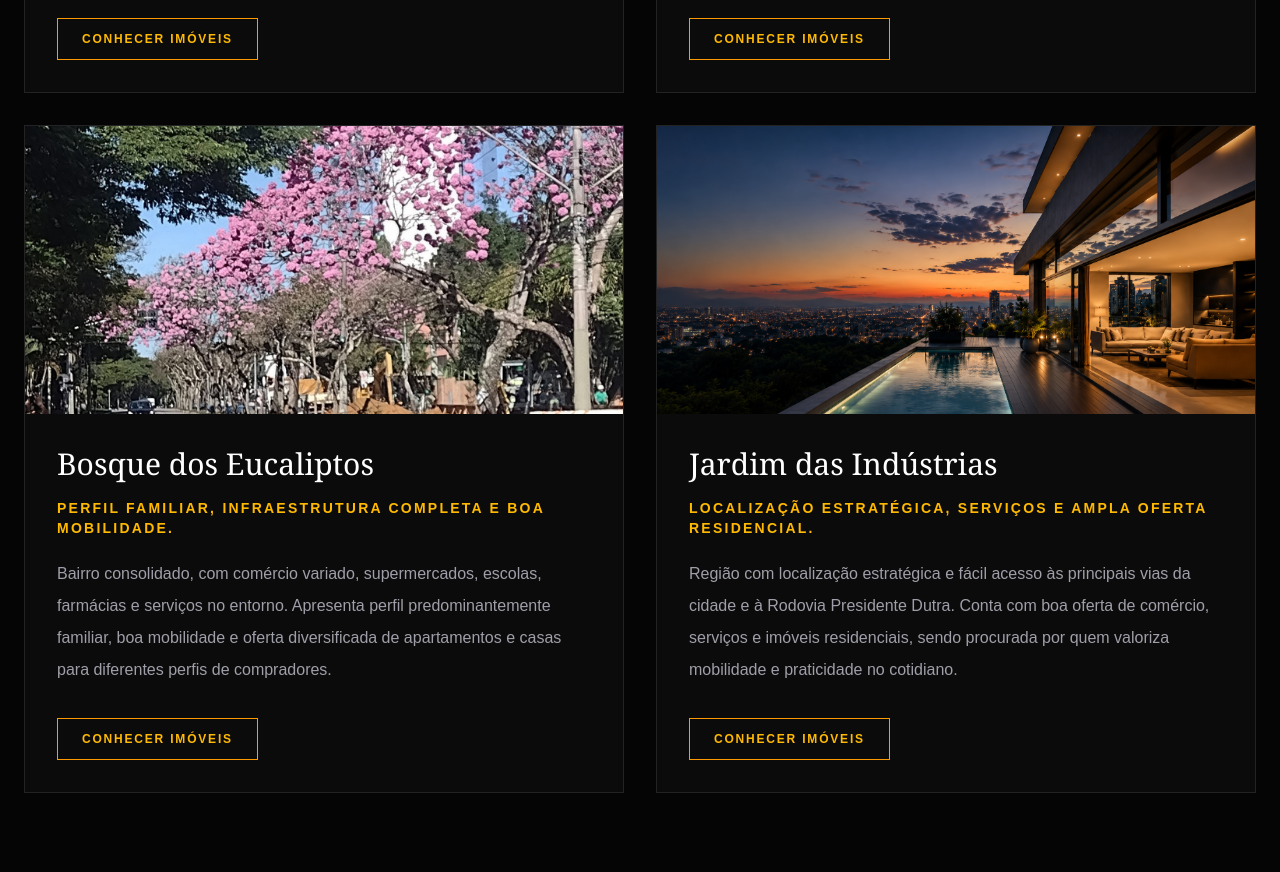
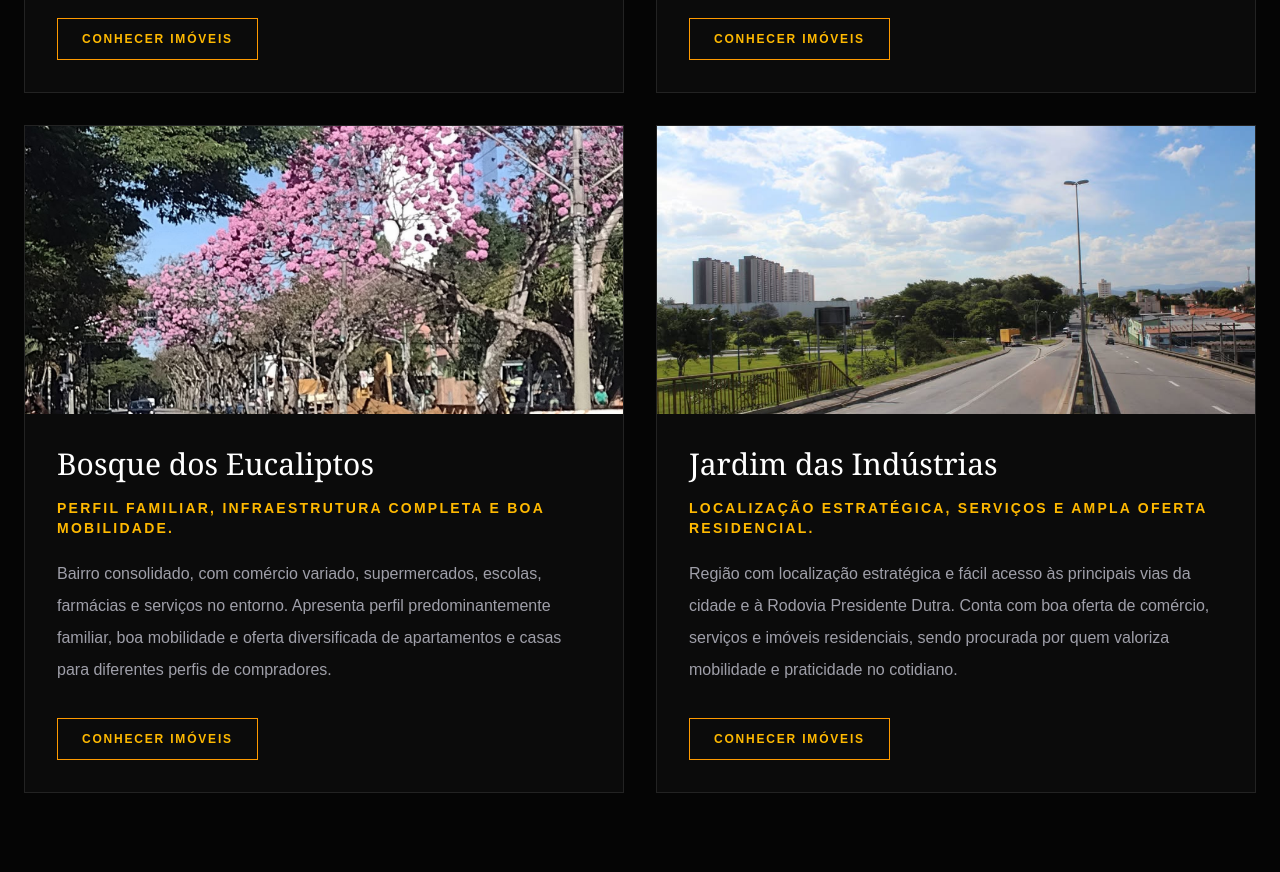
Before and after one commit to altamirbonilhajunior2-prog/bbconsultoriaimobiliaria-premium, a Next.js app: page /bairros in a window 1280 px wide. Shown: the part 3420-4292 px from the top of the page. Built offline with nearby package versions, Linux system fonts and the light colour scheme.

Commit message:
Adiciona imagem do Jardim das Industrias na pagina de bairros

```diff
--- a/app/bairros/page.tsx
+++ b/app/bairros/page.tsx
@@ -88,7 +88,7 @@ const neighborhoods = [
   {
     title: "Jardim das Indústrias",
     slug: "jardim-das-industrias",
-    image: "/hero-clean.png",
+    image: "/bairros/jardim-das-industrias.jpg",
     highlight:
       "Localização estratégica, serviços e ampla oferta residencial.",
     description:
```
Also changed, not shown: public/bairros/jardim-das-industrias.jpg (added).
